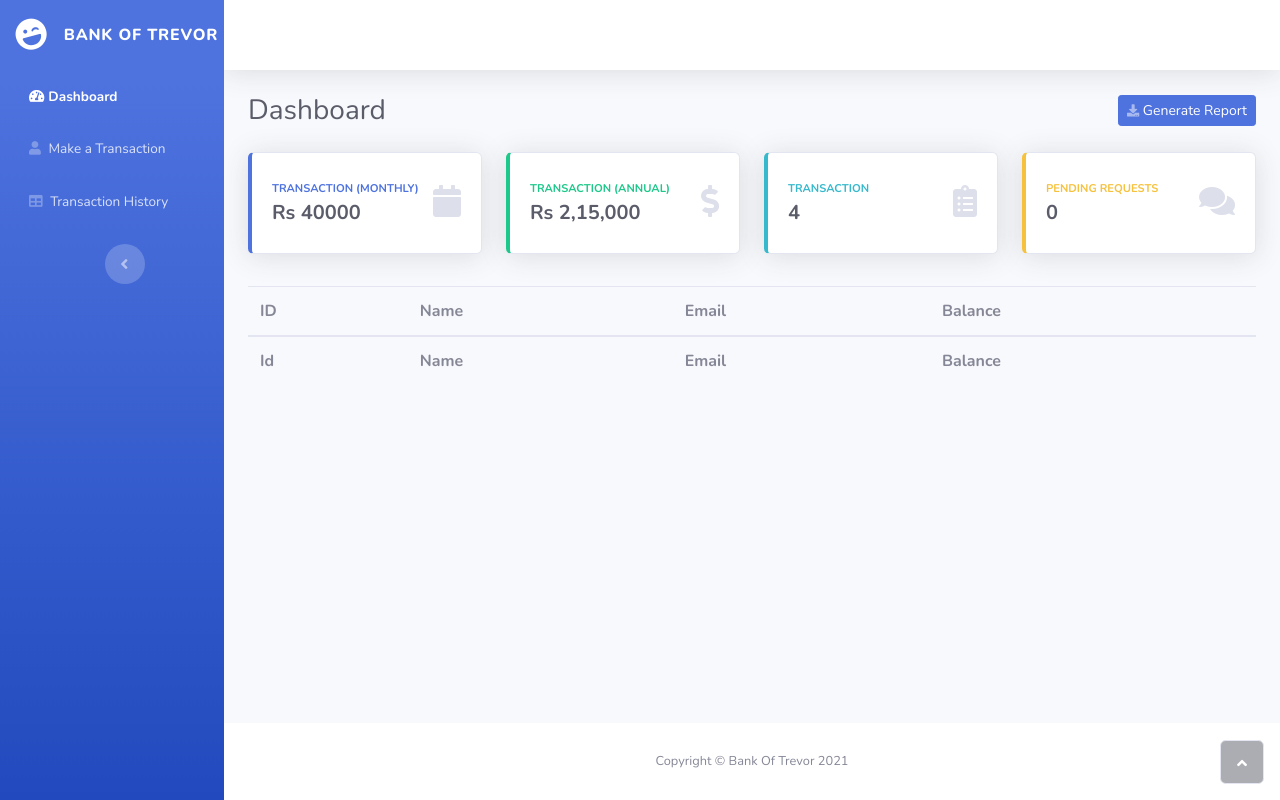
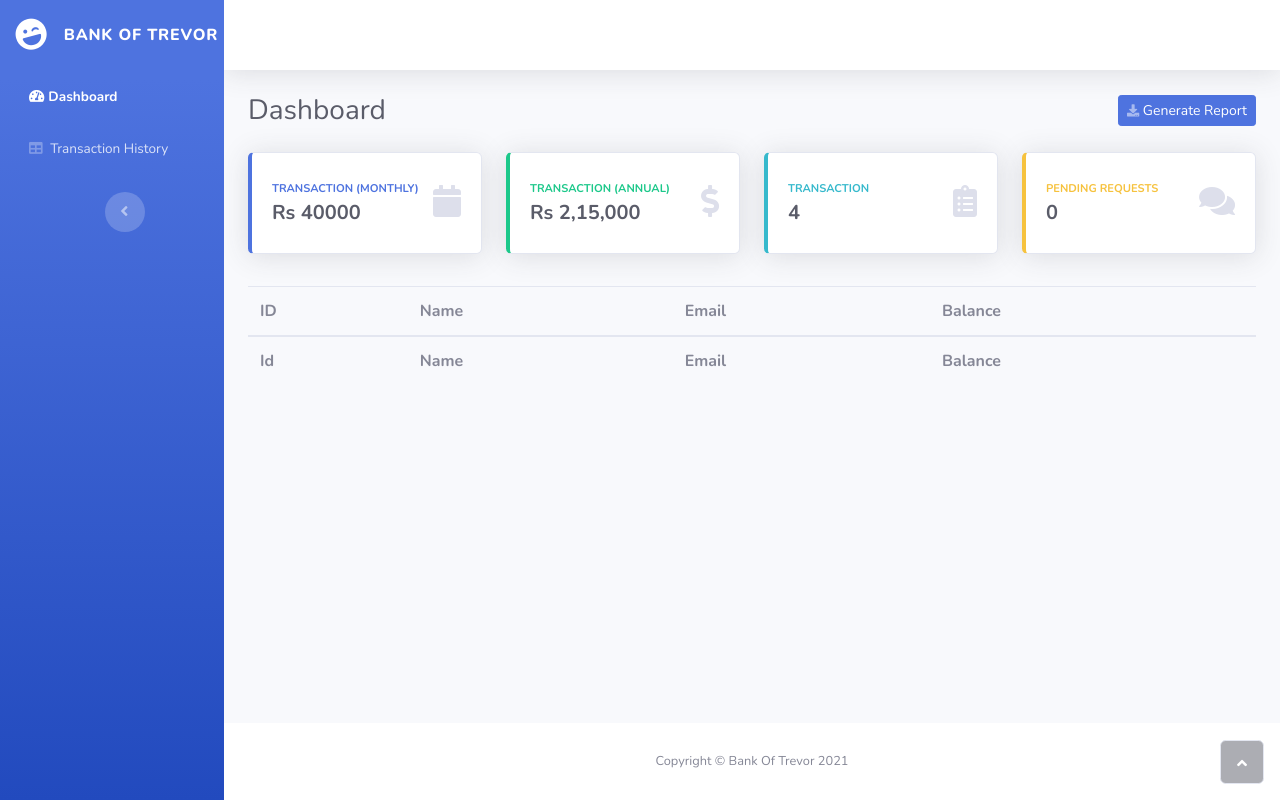
Before and after one commit to dcostat04/Bank-Management-System, a Flask app: page / in a window 1280 px wide. Run offline with Flask 2, Linux system fonts and the light colour scheme; data that the repository does not hold is empty; some libraries are stand-ins or nearby versions.

Commit message:
Update index.html

```diff
--- a/templates/index.html
+++ b/templates/index.html
@@ -22,7 +22,7 @@
                 <hr class="sidebar-divider my-0">
                 <ul class="navbar-nav text-light" id="accordionSidebar">
                     <li class="nav-item"><a class="nav-link active" href="{{url_for('index')}}"><i class="fas fa-tachometer-alt"></i><span>Dashboard</span></a></li>
-                    <li class="nav-item"><a class="nav-link" href="{{url_for('make')}}"><i class="fas fa-user"></i>&nbsp;Make a Transaction</a></li>
+
                     <li class="nav-item"><a class="nav-link" href="{{url_for('transhis')}}"><i class="fas fa-table"></i>&nbsp;Transaction History</a></li>
                     <li class="nav-item"></li>
                     <li class="nav-item"></li>
```
